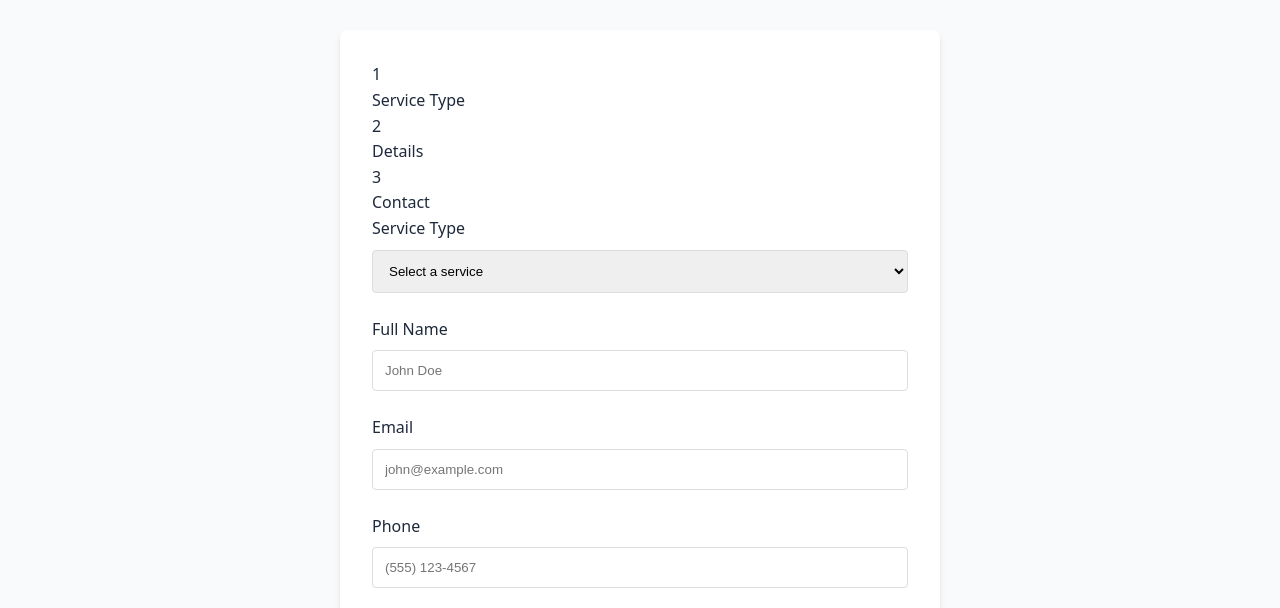
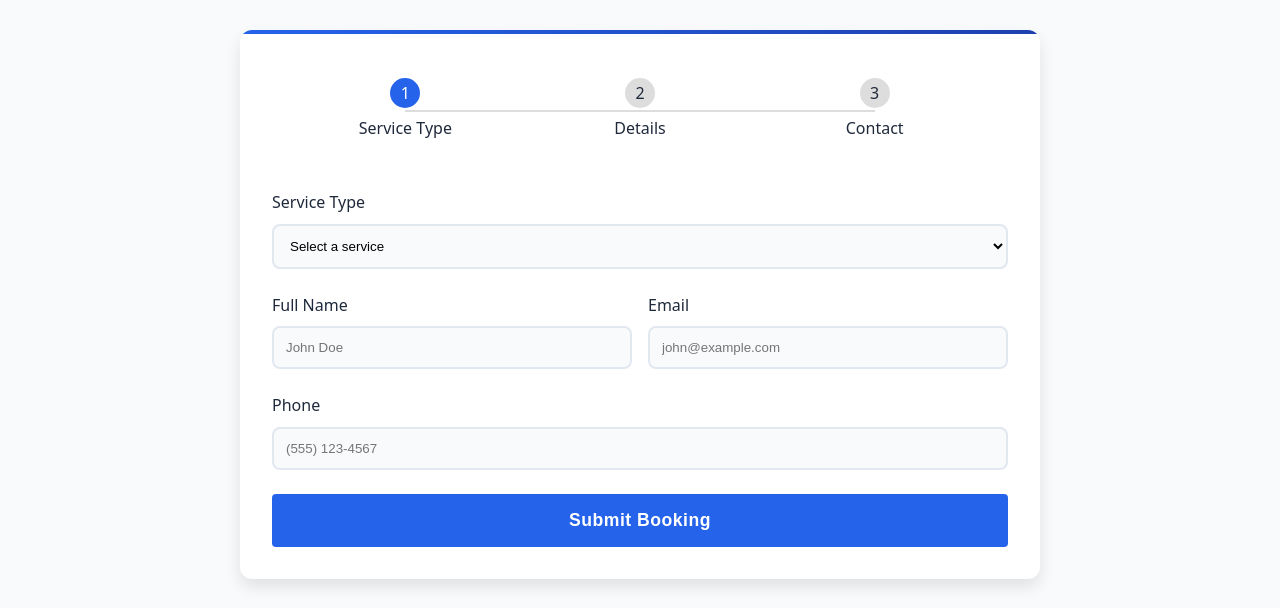
Before and after one commit to JMNaveeth/TapOn-Website, a website with bundled scripts: page booking.html in a window 1280 px wide. Shown: the part 344-952 px from the top of the page. Built offline with nearby package versions, Linux system fonts and the light colour scheme.

Commit message:
add some css

```diff
--- a/styles.css
+++ b/styles.css
@@ -103,29 +103,98 @@ nav a:hover {
   font-size: 1rem;
 }
 
-
 .btn:hover {
   background-color: var(--secondary);
   transform: translateY(-2px);
 }
 
+/* Enhanced Booking Form Styles */
 .booking-form {
-  max-width: 600px;
+  max-width: 800px;
   margin: 2rem auto;
   padding: 2rem;
   background: white;
-  border-radius: 8px;
-  box-shadow: 0 4px 6px rgba(0,0,0,0.1);
+  border-radius: 12px;
+  box-shadow: 0 8px 16px rgba(0,0,0,0.1);
+  position: relative;
+  overflow: hidden;
+}
+
+.booking-form::before {
+  content: '';
+  position: absolute;
+  top: 0;
+  left: 0;
+  width: 100%;
+  height: 4px;
+  background: linear-gradient(90deg, var(--primary), var(--secondary));
+}
+
+.progress-bar {
+  display: flex;
+  justify-content: space-between;
+  margin-bottom: 2rem;
+  position: relative;
+  padding: 0 1rem;
+}
+
+.progress-step {
+  flex: 1;
+  text-align: center;
+  position: relative;
+  padding: 1rem 0;
+}
+
+.progress-step::before {
+  content: '';
+  position: absolute;
+  top: 50%;
+  left: -50%;
+  width: 100%;
+  height: 2px;
+  background: #ddd;
+  z-index: 1;
+}
+
+.progress-step:first-child::before {
+  display: none;
+}
+
+.progress-step.active::before {
+  background: var(--primary);
+}
+
+.step-number {
+  width: 30px;
+  height: 30px;
+  background: #ddd;
+  border-radius: 50%;
+  display: flex;
+  align-items: center;
+  justify-content: center;
+  margin: 0 auto 0.5rem;
+  position: relative;
+  z-index: 2;
+  transition: var(--transition);
+}
+
+.progress-step.active .step-number {
+  background: var(--primary);
+  color: white;
 }
 
 .form-group {
   margin-bottom: 1.5rem;
+  opacity: 0;
+  transform: translateY(20px);
+  animation: slideUpFade 0.5s ease forwards;
 }
 
 .form-group label {
   display: block;
   margin-bottom: 0.5rem;
   font-weight: 500;
+  color: var(--dark);
 }
 
 .form-group input,
@@ -133,9 +202,10 @@ nav a:hover {
 .form-group textarea {
   width: 100%;
   padding: 0.75rem;
-  border: 1px solid #ddd;
-  border-radius: 4px;
+  border: 2px solid #e2e8f0;
+  border-radius: 8px;
   transition: var(--transition);
+  background: #f8fafc;
 }
 
 .form-group input:focus,
@@ -143,24 +213,35 @@ nav a:hover {
 .form-group textarea:focus {
   outline: none;
   border-color: var(--primary);
-  box-shadow: 0 0 0 2px rgba(37, 99, 235, 0.2);
+  box-shadow: 0 0 0 3px rgba(37, 99, 235, 0.1);
+  background: white;
+}
+
+.form-row {
+  display: grid;
+  grid-template-columns: repeat(auto-fit, minmax(250px, 1fr));
+  gap: 1rem;
 }
 
 .alert {
   padding: 1rem;
-  border-radius: 4px;
+  border-radius: 8px;
   margin-bottom: 1rem;
+  position: relative;
+  padding-right: 2.5rem;
   animation: slideIn 0.3s ease-out;
 }
 
 .alert-success {
-  background-color: var(--success);
-  color: white;
+  background-color: #ecfdf5;
+  color: var(--success);
+  border-left: 4px solid var(--success);
 }
 
 .alert-error {
-  background-color: var(--error);
-  color: white;
+  background-color: #fef2f2;
+  color: var(--error);
+  border-left: 4px solid var(--error);
 }
 
 .hidden {
@@ -184,6 +265,46 @@ footer {
     transform: translateY(0);
     opacity: 1;
   }
+}
+
+@keyframes slideUpFade {
+  to {
+    opacity: 1;
+    transform: translateY(0);
+  }
+}
+
+@keyframes pulse {
+  0% { transform: scale(1); }
+  50% { transform: scale(1.05); }
+  100% { transform: scale(1); }
+}
+
+.btn-submit {
+  width: 100%;
+  padding: 1rem;
+  font-size: 1.1rem;
+  font-weight: 600;
+  letter-spacing: 0.5px;
+  position: relative;
+  overflow: hidden;
+}
+
+.btn-submit::after {
+  content: '';
+  position: absolute;
+  top: 50%;
+  left: 50%;
+  width: 300%;
+  height: 300%;
+  background: radial-gradient(circle, rgba(255,255,255,0.2) 0%, transparent 60%);
+  transform: translate(-50%, -50%);
+  opacity: 0;
+  transition: opacity 0.3s;
+}
+
+.btn-submit:hover::after {
+  opacity: 1;
 }
 
 /* Parts Search */
@@ -216,4 +337,12 @@ footer {
     margin: 1rem;
     padding: 1rem;
   }
+
+  .form-row {
+    grid-template-columns: 1fr;
+  }
+
+  .progress-step {
+    font-size: 0.8rem;
+  }
 }
```
